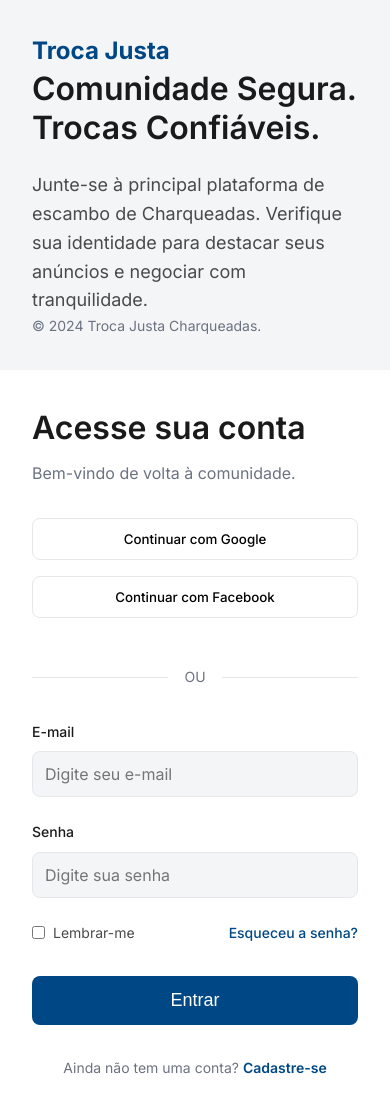
After one commit to Dante-Alsino/TrocaJusta, a Django app: page /accounts/login/ in a window 390 px wide. The commit adds this page. Run offline with Django 5.2, Linux system fonts and the light colour scheme.

Commit message:
feat: implementa interface das telas de login e cadastro
Detalhes:
- Cria templates HTML para login e register (templates/accounts/)
- Adiciona blocos de CSS responsivos para o layout de autenticacao no style.css
- Estiliza formularios, botoes e estrutura de divisao de tela (split-screen)

```diff
--- a/static/css/style.css
+++ b/static/css/style.css
@@ -148,3 +148,192 @@ a:hover {
     color: var(--color-text-muted);
     font-size: 0.875rem;
 }
+
+/* ==========================================================================
+   Auth Layout (Login & Register)
+   ========================================================================== */
+.auth-body {
+    background-color: var(--color-background-white);
+    display: block;
+}
+
+.auth-container {
+    display: flex;
+    min-height: 100vh;
+}
+
+.auth-left {
+    flex: 1;
+    background-color: var(--color-background-light);
+    padding: 3rem;
+    display: flex;
+    flex-direction: column;
+    justify-content: space-between;
+}
+
+.auth-right {
+    flex: 1;
+    display: flex;
+    justify-content: center;
+    align-items: center;
+    padding: 3rem;
+}
+
+.auth-logo {
+    font-weight: 700;
+    font-size: 1.5rem;
+    color: var(--color-primary);
+}
+
+.auth-left-content {
+    max-width: 480px;
+}
+
+.auth-title {
+    font-size: 3rem;
+    line-height: 1.2;
+    margin-bottom: 1.5rem;
+    color: var(--color-text-dark);
+}
+
+.auth-description {
+    font-size: 1.125rem;
+    color: var(--color-text-body);
+}
+
+.auth-footer {
+    color: var(--color-text-muted);
+    font-size: 0.875rem;
+}
+
+.auth-form-wrapper {
+    width: 100%;
+    max-width: 420px;
+}
+
+.auth-heading {
+    font-size: 2rem;
+    margin-bottom: 0.5rem;
+}
+
+.auth-subheading {
+    color: var(--color-text-muted);
+    margin-bottom: 2rem;
+}
+
+.btn-social {
+    width: 100%;
+    padding: 0.75rem;
+    background: transparent;
+    border: 1px solid var(--color-border);
+    border-radius: var(--border-radius-md);
+    margin-bottom: 1rem;
+    font-weight: 500;
+    font-family: inherit;
+    cursor: pointer;
+    transition: background-color 0.2s;
+}
+
+.btn-social:hover {
+    background-color: var(--color-background-light);
+}
+
+.auth-divider {
+    display: flex;
+    align-items: center;
+    text-align: center;
+    margin: 2rem 0;
+    color: var(--color-text-muted);
+    font-size: 0.875rem;
+}
+
+.auth-divider::before,
+.auth-divider::after {
+    content: '';
+    flex: 1;
+    border-bottom: 1px solid var(--color-border);
+}
+
+.auth-divider span {
+    padding: 0 1rem;
+}
+
+.form-group {
+    margin-bottom: 1.5rem;
+}
+
+.form-group label {
+    display: block;
+    margin-bottom: 0.5rem;
+    font-weight: 500;
+    color: var(--color-text-dark);
+    font-size: 0.875rem;
+}
+
+.form-control, .form-group input {
+    width: 100%;
+    padding: 0.75rem;
+    border: 1px solid var(--color-border);
+    border-radius: var(--border-radius-md);
+    background-color: var(--color-background-light);
+    font-family: inherit;
+    font-size: 1rem;
+}
+
+.form-control:focus, .form-group input:focus {
+    outline: none;
+    border-color: var(--color-primary);
+    background-color: var(--color-background-white);
+}
+
+.auth-options {
+    display: flex;
+    justify-content: space-between;
+    align-items: center;
+    margin-bottom: 2rem;
+    font-size: 0.875rem;
+}
+
+.remember-me {
+    display: flex;
+    align-items: center;
+    gap: 0.5rem;
+    color: var(--color-text-body);
+}
+
+.forgot-password {
+    color: var(--color-primary);
+    font-weight: 500;
+}
+
+.btn-block {
+    width: 100%;
+    padding: 0.875rem;
+    font-size: 1.125rem;
+}
+
+.auth-bottom {
+    text-align: center;
+    margin-top: 2rem;
+    font-size: 0.875rem;
+    color: var(--color-text-muted);
+}
+
+.auth-bottom a {
+    font-weight: 600;
+}
+
+@media (max-width: 768px) {
+    .auth-container {
+        flex-direction: column;
+    }
+    .auth-left {
+        padding: 2rem;
+    }
+    .auth-right {
+        padding: 2rem;
+    }
+    .auth-title {
+        font-size: 2rem;
+    }
+}
--- /dev/null
+++ b/templates/accounts/login.html
@@ -0,0 +1,80 @@
+{% load static %}
+<!DOCTYPE html>
+<html lang="pt-br">
+<head>
+    <meta charset="UTF-8">
+    <meta name="viewport" content="width=device-width, initial-scale=1.0">
+    <title>Entrar - Troca Justa</title>
+    <link href="https://fonts.googleapis.com/css2?family=Inter:wght@400;500;600;700&display=swap" rel="stylesheet">
+    <link rel="stylesheet" href="{% static 'css/style.css' %}">
+</head>
+<body class="auth-body">
+    <div class="auth-container">
+        <!-- Coluna Esquerda -->
+        <div class="auth-left">
+            <div class="auth-logo">
+                <span class="logo-text">Troca Justa</span>
+            </div>
+            <div class="auth-left-content">
+                <h1 class="auth-title">Comunidade Segura.<br>Trocas Confiáveis.</h1>
+                <p class="auth-description">Junte-se à principal plataforma de escambo de Charqueadas. Verifique sua identidade para destacar seus anúncios e negociar com tranquilidade.</p>
+            </div>
+            <div class="auth-footer">
+                &copy; 2024 Troca Justa Charqueadas.
+            </div>
+        </div>
+
+        <!-- Coluna Direita -->
+        <div class="auth-right">
+            <div class="auth-form-wrapper">
+                <h2 class="auth-heading">Acesse sua conta</h2>
+                <p class="auth-subheading">Bem-vindo de volta à comunidade.</p>
+
+                <div class="auth-social">
+                    <button class="btn-social">Continuar com Google</button>
+                    <button class="btn-social">Continuar com Facebook</button>
+                </div>
+
+                <div class="auth-divider">
+                    <span>OU</span>
+                </div>
+
+                <form method="post" action="{% url 'login' %}" class="auth-form">
+                    {% csrf_token %}
+
+                    {% if form.non_field_errors %}
+                        <div class="auth-error" style="color: red; margin-bottom: 1rem; font-size: 0.875rem;">
+                            {% for error in form.non_field_errors %}
+                                <p>{{ error }}</p>
+                            {% endfor %}
+                        </div>
+                    {% endif %}
+
+                    <div class="form-group">
+                        <label for="id_username">E-mail</label>
+                        <input type="text" name="username" id="id_username" class="form-control" required placeholder="Digite seu e-mail">
+                    </div>
+
+                    <div class="form-group">
+                        <label for="id_password">Senha</label>
+                        <input type="password" name="password" id="id_password" class="form-control" required placeholder="Digite sua senha">
+                    </div>
+
+                    <div class="auth-options">
+                        <label class="remember-me">
+                            <input type="checkbox" name="remember"> Lembrar-me
+                        </label>
+                        <a href="#" class="forgot-password">Esqueceu a senha?</a>
+                    </div>
+
+                    <button type="submit" class="btn-primary btn-block">Entrar</button>
+                </form>
+
+                <div class="auth-bottom">
+                    Ainda não tem uma conta? <a href="{% url 'register' %}">Cadastre-se</a>
+                </div>
+            </div>
+        </div>
+    </div>
+</body>
+</html>
```
Also changed, not shown: templates/accounts/register.html (added, +65 -0 lines).
